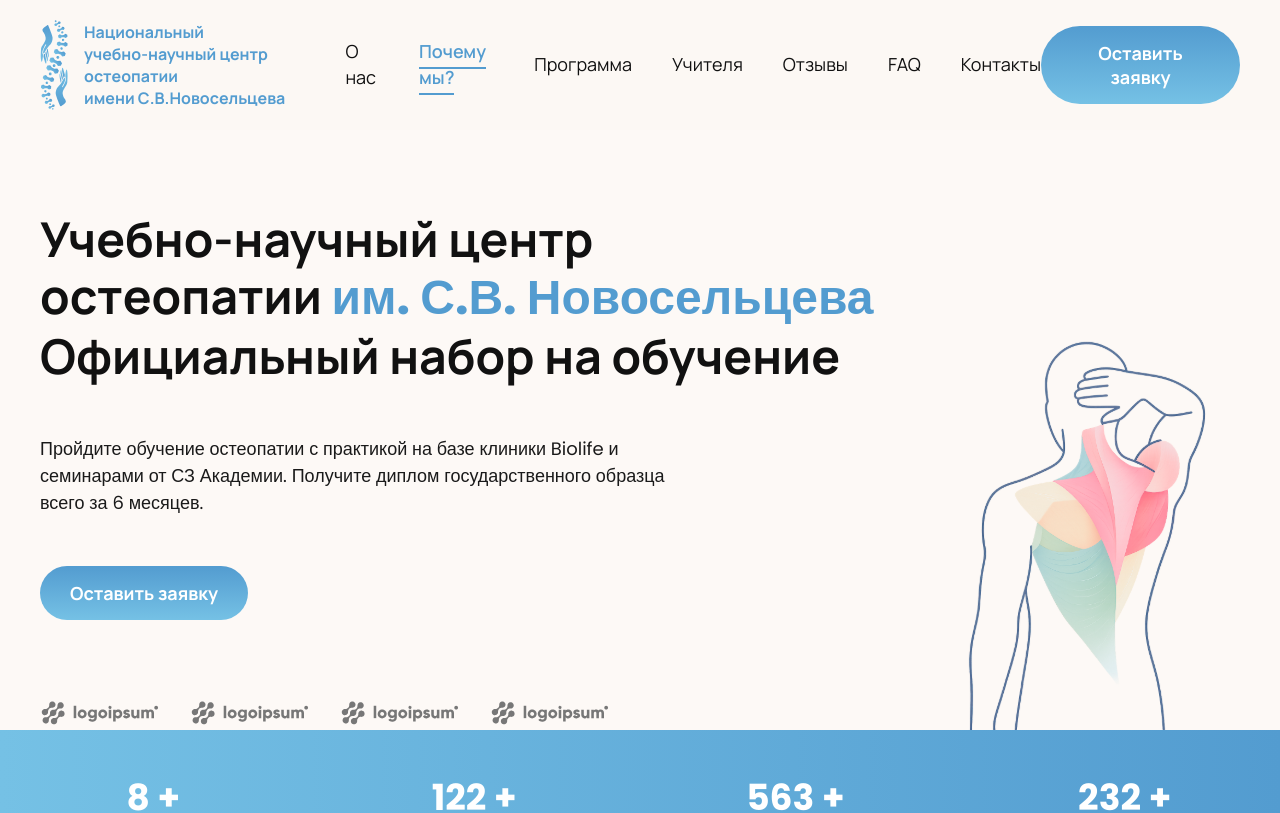
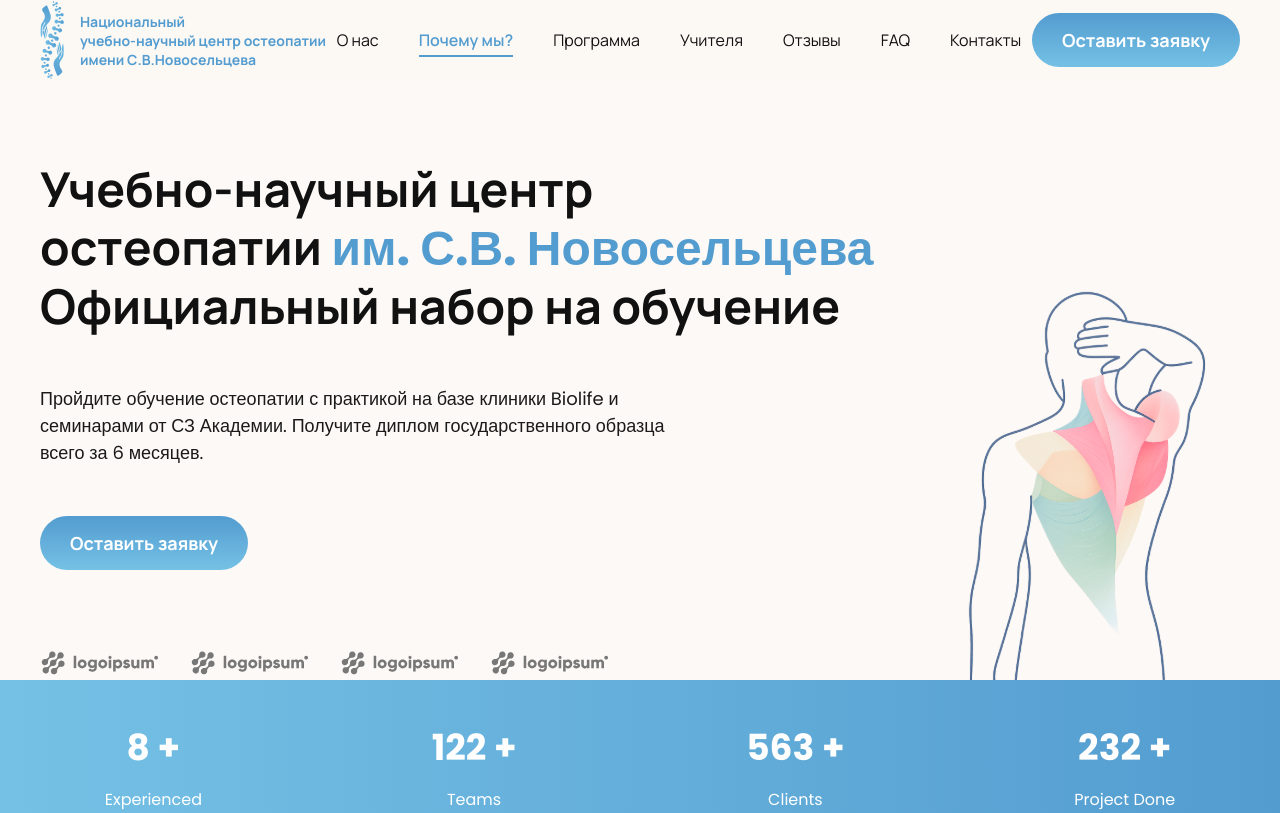
Before and after one commit to uzhojiakbar/Mindfulcare, a Next.js app: page / in a window 1280 px wide. Shown: the top 813 px of the page. Built offline with nearby package versions, Linux system fonts and the light colour scheme.

Commit message:
Navbar ready

```diff
--- a/src/components/Navar/Navbar.jsx
+++ b/src/components/Navar/Navbar.jsx
@@ -7,6 +7,7 @@ import { AnimatePresence, motion } from "framer-motion";
 const Nav = styled.nav`
   padding: 20px 40px;
   display: flex;
+  height: 10vh;
   justify-content: space-between;
   align-items: center;
   position: sticky;
@@ -37,6 +38,16 @@ const Logo = styled.div`
   img {
     width: 29px;
     height: 100%;
+  }
+
+  @media (max-width: 1440px) {
+    span {
+      font-size: 14px;
+    }
+    img {
+      width: 25px;
+      height: 100%;
+    }
   }
 
   @media (max-width: 768px) {
@@ -76,6 +87,11 @@ const MenuLinks = styled.ul`
     border-bottom: 2px solid #539cd0;
     font-weight: 600;
     color: #539cd0;
+  }
+  @media (max-width: 1440px) {
+    a {
+      font-size: 16px;
+    }
   }
 
   @media (max-width: 768px) {
@@ -175,12 +191,12 @@ const MobileMenuWrapper = styled(motion.div)`
   top: 10vh;
   left: 0;
   width: 100%;
-  height: 90%;
+  height: 90vh;
   background-color: var(--background);
   z-index: 9999;
-  padding: 20px;
+  padding: 20px 10px;
 
-  display: flex;
+  display: none;
   flex-direction: column;
   justify-content: space-between;
   gap: 30px;
@@ -193,7 +209,7 @@ const MobileMenuWrapper = styled(motion.div)`
     font-family: "Manrope";
     font-size: 18px;
     overflow: auto;
-    margin-top: 40px;
+    height: 80%;
 
     li {
       width: 100%;
@@ -212,6 +228,9 @@ const MobileMenuWrapper = styled(motion.div)`
         color: #75c1e5;
       }
     }
+  }
+  @media (max-width: 768px) {
+    display: flex;
   }
 `;
 
```
